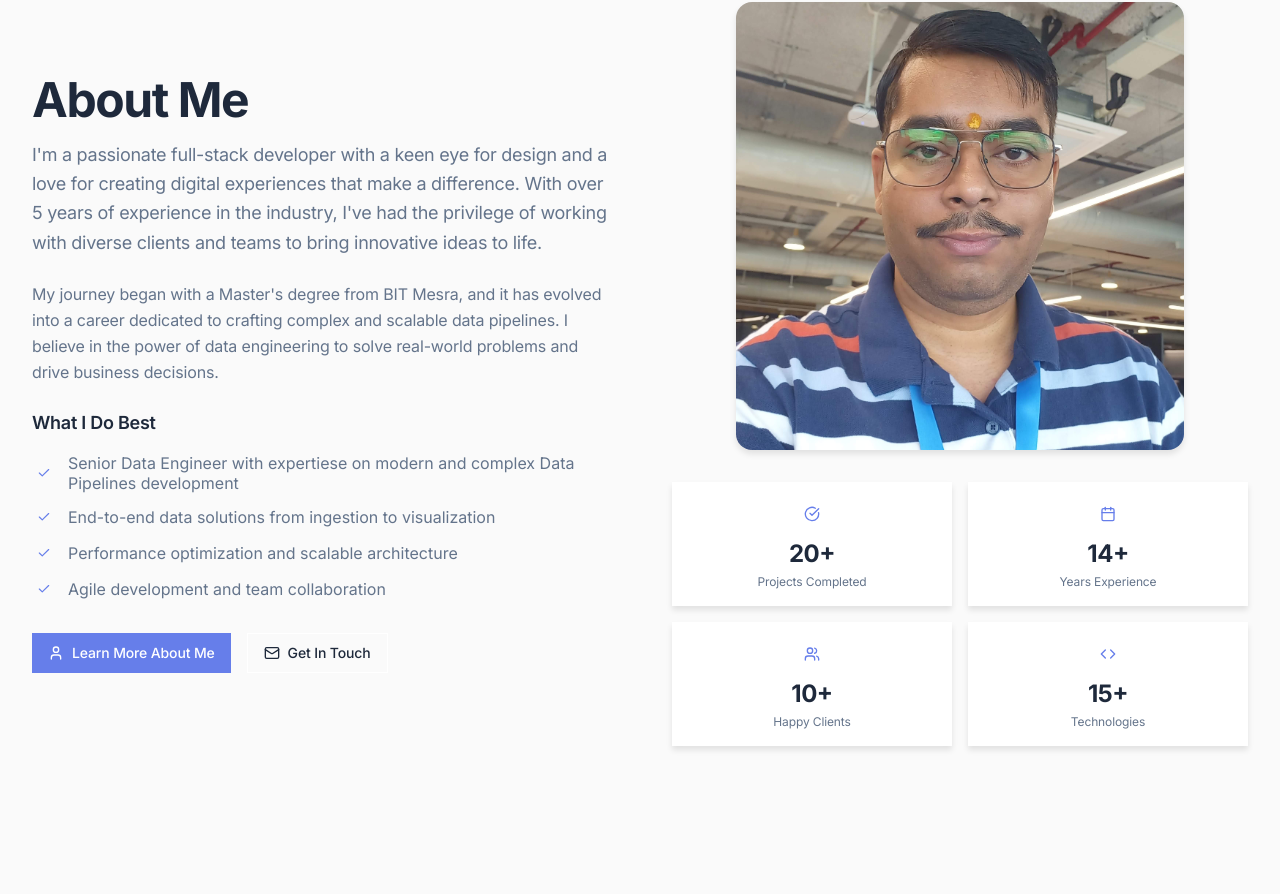
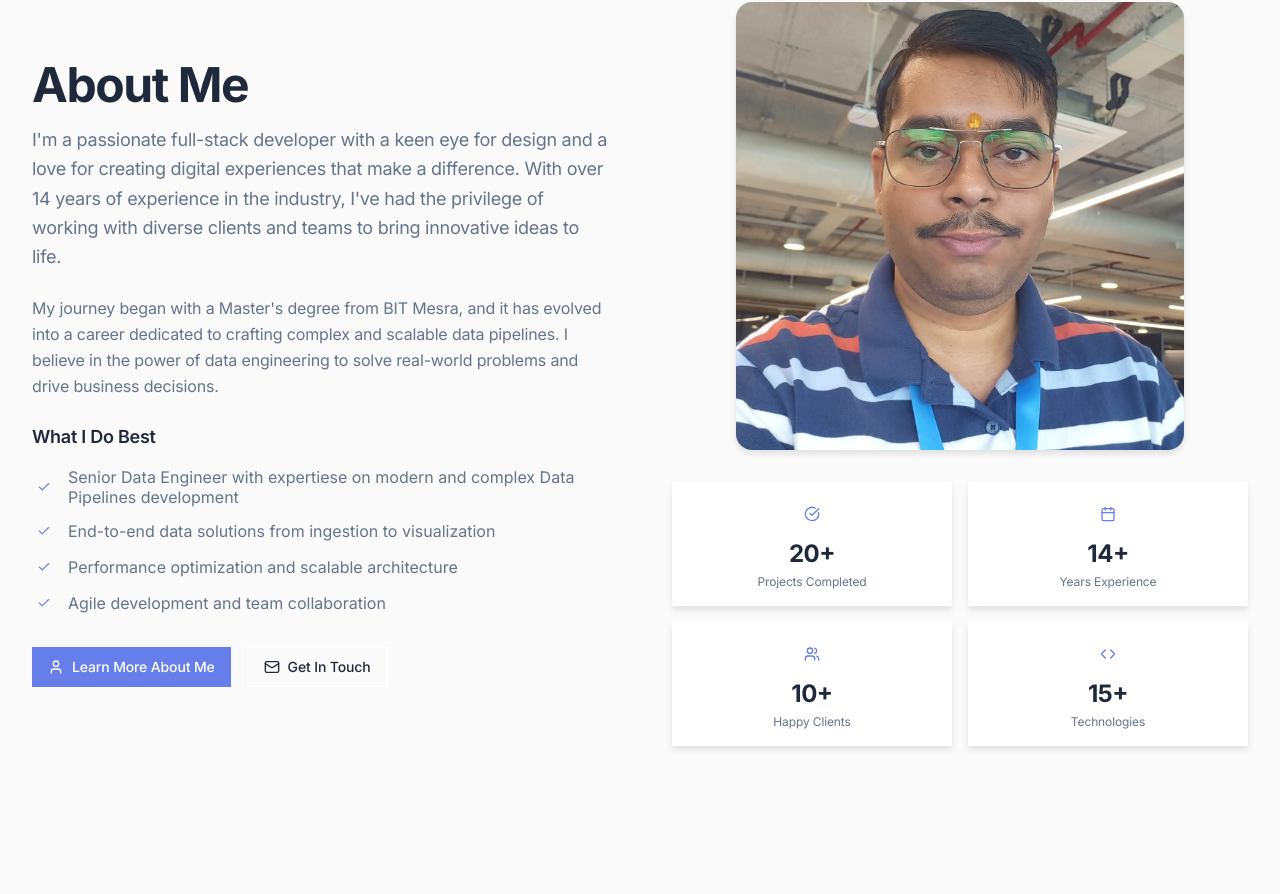
Before and after one commit to prashaint/prashaint_portfolio_app, a React (Vite) app: page /home-landing-page in a window 1280 px wide. Shown: the part 2780-3674 px from the top of the page. Built offline with nearby package versions, Linux system fonts and the light colour scheme.

Commit message:
fixed images

```diff
--- a/src/pages/about-bio-section/components/PersonalInterests.jsx
+++ b/src/pages/about-bio-section/components/PersonalInterests.jsx
@@ -10,7 +10,7 @@ const PersonalInterests = () => {
       title: "Photography",
       description: "Capturing moments and exploring creative composition through landscape and street photography",
       icon: "Camera",
-      image: "https://www.shutterstock.com/image-photo/landscape-photographer-using-dslr-camera-260nw-2506814565.jpg",
+      image: "https://www.shutterstock.com/image-photo/landscape-photographer-using-dslr-camera-260nw-2506813565.jpg",
       level: "Intermediate"
     },
     {
@@ -50,7 +50,7 @@ const PersonalInterests = () => {
       title: "Cooking",
       description: "Experimenting with international cuisines and perfecting homemade pasta recipes",
       icon: "ChefHat",
-      image: "https://images.unsplash.com/photo-1556909114-f6e7ad7d3146?w=300&h=200&fit=crop",
+      image: "https://images.unsplash.com/photo-1556909114-f6e7ad7d3136?w=300&h=200&fit=crop",
       level: "Home Chef"
     },
     {
--- a/src/pages/home-landing-page/components/AboutPreview.jsx
+++ b/src/pages/home-landing-page/components/AboutPreview.jsx
@@ -48,7 +48,7 @@ const AboutPreview = () => {
               </h2>
               <p className="text-lg text-muted-foreground leading-relaxed mb-6">
                 I'm a passionate full-stack developer with a keen eye for design and a love for creating
-                digital experiences that make a difference. With over 5 years of experience in the industry,
+                digital experiences that make a difference. With over 14 years of experience in the industry,
                 I've had the privilege of working with diverse clients and teams to bring innovative ideas to life.
               </p>
               <p className="text-base text-muted-foreground leading-relaxed">
```
